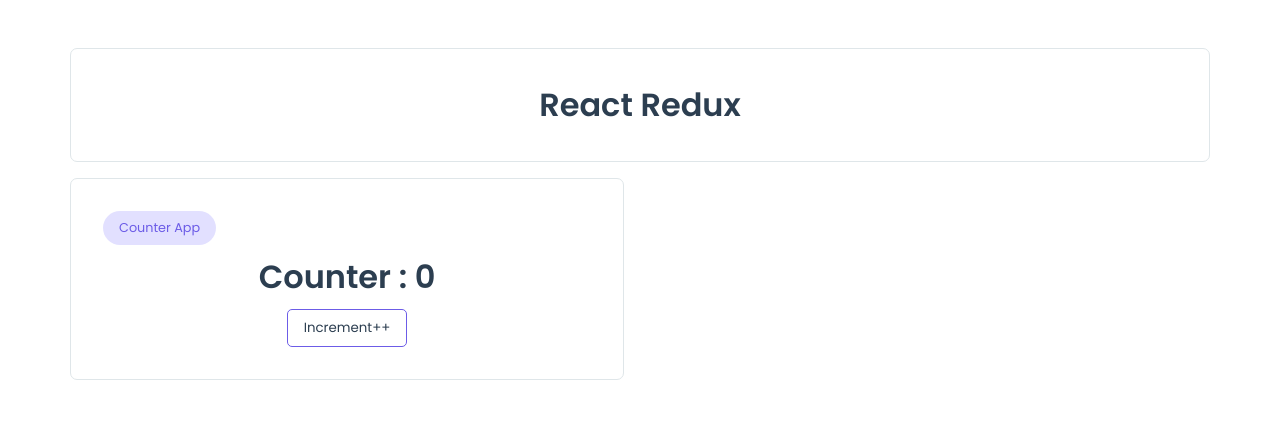
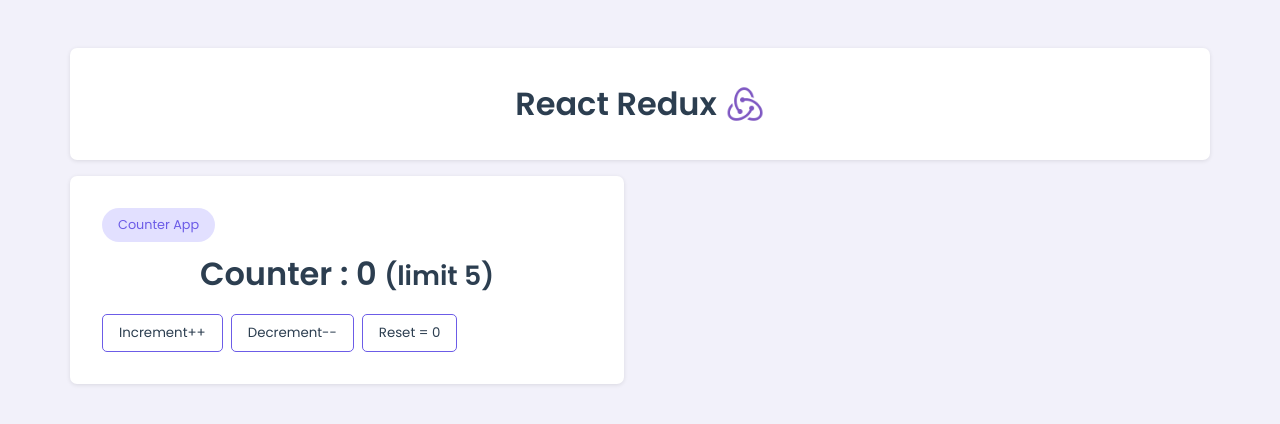
Before and after one commit to Afrid2004/react-redux, a React (Vite) app: page / in a window 1280 px wide. Shown: the top 424 px of the page. Built offline with nearby package versions, Linux system fonts and the light colour scheme.

Commit message:
added counter app

```diff
--- a/package.json
+++ b/package.json
@@ -11,7 +11,9 @@
   },
   "dependencies": {
     "react": "^19.2.0",
-    "react-dom": "^19.2.0"
+    "react-dom": "^19.2.0",
+    "react-redux": "^9.2.0",
+    "redux": "^5.0.1"
   },
   "devDependencies": {
     "@eslint/js": "^9.39.1",
--- a/src/App.jsx
+++ b/src/App.jsx
@@ -1,11 +1,15 @@
+import { Provider } from 'react-redux'
 import './App.css'
 import Counter from './components/Counter'
+import { store } from './services/Store'
 
 function App() {
   return (
-    <div className='container'>
-      <Counter />
-    </div>
+    <Provider store={store}>
+      <div className='container'>
+        <Counter />
+      </div>
+    </Provider>
   )
 }
 
--- a/src/components/Counter.jsx
+++ b/src/components/Counter.jsx
@@ -1,21 +1,30 @@
 import React from 'react'
+import { initialCounter } from '../services/InitialCounter'
+import { decrementNumber, incrementNumber, resetNumber } from '../services/Actions'
+import { useDispatch, useSelector } from 'react-redux'
 
 const Counter = () => {
+  const count = useSelector((state) => state.count);
+  const dispatch = useDispatch();
   return (
     <>
       <div className='card mt-3 mb-3 text-center'>
-        <h1>React Redux</h1>
+        <h1 className='d-flex justify-center align-center gap-2'>React Redux <img width="40px" src="/images/redux-favicon.png" alt="redux" /></h1>
       </div>
 
-      <div className="card w-50">
+      <div className="card w-md-50">
         <div  className="badge">
           <p>Counter App</p>
         </div>
         <div>
-          <h1 className='mb-2'>
-            Counter : 0
+          <h1 className='mb-3'>
+              Counter : {count} <small>(limit 5)</small>
           </h1>
-          <button className='btn'>Increment++</button>
+          <div className="d-flex gap-2 align-center flex-wrap">
+            <button className='btn' disabled={count >= 5 ? true : false} onClick={() => {dispatch(incrementNumber())}}>Increment++</button>
+            <button className='btn' disabled={count <= 0 ? true : false} onClick={() => {dispatch(decrementNumber())}}>Decrement--</button>
+            <button className='btn' onClick={() => {dispatch(resetNumber())}}>Reset = 0</button>
+          </div>
         </div>
 
       </div>
--- a/src/index.css
+++ b/src/index.css
@@ -8,12 +8,16 @@
   color: var(--textColor);
 }
 :root{
+  --bodyColor :  #f2f1fa;
   --primaryColor : #6c5ce7;
   --focusColor: #5246a8;
   --secondaryColor : #a29bfe4f;
   --textColor : #2c3e50;
   --bgWhite : white;
-  --borderColor : #dfe6e9;
+  --bxShadow : rgba(0, 0, 0, 0.1) 0px 1px 4px;
+}
+body{
+  background-color: var(--bodyColor);
 }
 .container{
   max-width: 380px;
@@ -43,6 +47,13 @@
 .align-center{
   align-items: center !important;
 }
+.flex-wrap{
+  flex-wrap: wrap !important;
+}
+.gap-2{
+  gap: .5rem;
+}
+
 .grid-3{
   display: grid;
   grid-template-columns: repeat(3, 1fr);
@@ -52,7 +63,7 @@
   padding:1rem 1.5rem;
   background: var(--bgWhite);
   border-radius: 7px;
-  border: 1px solid var(--borderColor);
+  box-shadow: var(--bxShadow);
 }
 .badge{
   width: fit-content;
@@ -91,8 +102,17 @@ a{
   text-decoration: none;
   color: inherit;
 }
+.w-25{
+  width: calc(25% - 1rem);
+}
 .w-50{
   width: calc(50% - 1rem);
+}
+.w-75{
+  width: calc(75% - 1rem);
+}
+.w-100{
+  width: calc(100% - 1rem);
 }
 
 /*===========================
@@ -113,7 +133,20 @@ a{
   .container{
     max-width: 700px;
   }
+  .w-md-25{
+  width: calc(25% - 1rem);
 }
+.w-md-50{
+  width: calc(50% - 1rem);
+}
+.w-md-75{
+  width: calc(75% - 1rem);
+}
+.w-md-100{
+  width: calc(100% - 1rem);
+}
+}
+
 @media (min-width: 991px) {
   .container{
     max-width: 900px;
--- a/src/services/Actions/index.jsx
+++ b/src/services/Actions/index.jsx
@@ -0,0 +1,19 @@
+import { DECREMENT, INCREMENT, RESET } from "../Constants"
+
+export const incrementNumber = () => {
+  return{
+    type : INCREMENT
+  }
+}
+
+export const decrementNumber = () => {
+  return{
+    type : DECREMENT
+  }
+}
+
+export const resetNumber = () => {
+  return{
+    type : RESET
+  }
+}
--- a/src/services/Constants/index.jsx
+++ b/src/services/Constants/index.jsx
@@ -0,0 +1,3 @@
+export const INCREMENT = "INCREMENT";
+export const DECREMENT = "DECREMENT";
+export const RESET = "RESET";
--- /dev/null
+++ b/src/services/InitialCounter/index.jsx
@@ -0,0 +1 @@
+export const initialCounter = {count : 0}
--- a/src/services/Reducer/index.jsx
+++ b/src/services/Reducer/index.jsx
@@ -0,0 +1,25 @@
+import { DECREMENT, INCREMENT, RESET } from "../Constants";
+import { initialCounter } from "../InitialCounter";
+
+export const Reducer = (state = initialCounter, action) => {
+  switch (action.type) {
+    case INCREMENT:
+      return{
+        ...state,
+        count : state.count + 1
+      }
+    case DECREMENT:
+      return{
+        ...state,
+        count : state.count - 1
+      }
+    case RESET:
+      return{
+        ...state,
+        count : 0
+      }
+
+    default:
+      return state;
+  }
+}
--- a/src/services/Store/index.jsx
+++ b/src/services/Store/index.jsx
@@ -0,0 +1,5 @@
+
+import { createStore } from "redux";
+import { Reducer } from "../Reducer";
+
+export const store = createStore(Reducer);
```
Also changed, not shown: 1 other file (tests, documents, lock files or other folders).
